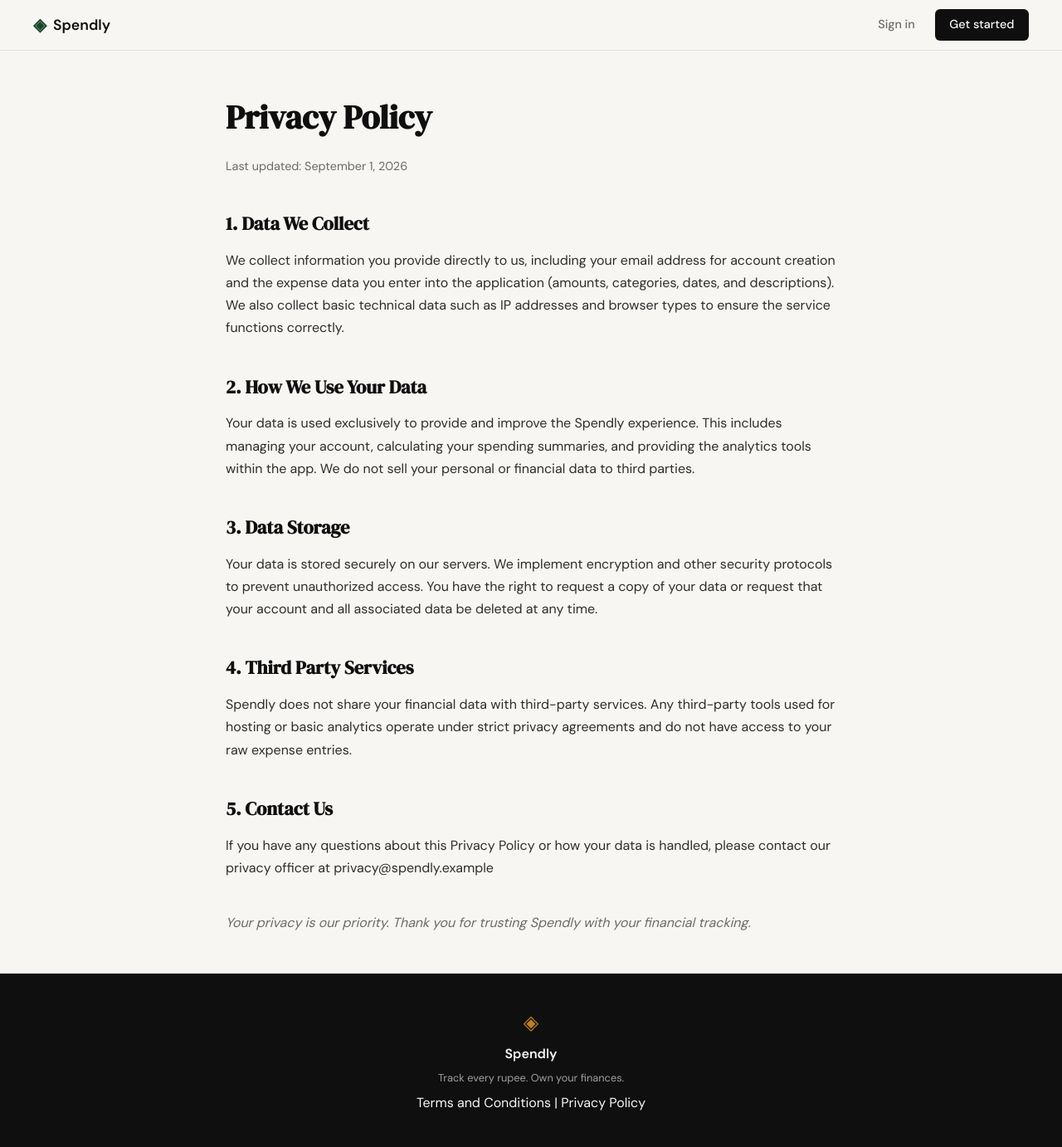
After one commit to MrMax3757/expense-tracker, a Flask app: page /privacy in a window 1280 px wide. The commit adds this page. Shown: the whole page at 83% size. Run offline with Flask 3, Linux system fonts and the light colour scheme.

Commit message:
landing: add privacy policy page and route

```diff
--- a/app.py
+++ b/app.py
@@ -25,6 +25,11 @@ def login():
 @app.route("/terms")
 def terms():
     return render_template("terms.html")
+
+
+@app.route("/privacy")
+def privacy():
+    return render_template("privacy.html")
 
 
 # ------------------------------------------------------------------ #
--- a/templates/base.html
+++ b/templates/base.html
@@ -34,7 +34,7 @@
             <span class="brand-icon">◈</span>
             <span class="footer-name">Spendly</span>
             <p class="footer-copy">Track every rupee. Own your finances.</p>
-            <p><a href="{{ url_for('terms') }}">Terms and Conditions</a> | <a href="#">Privacy Policy</a></p>
+            <p><a href="{{ url_for('terms') }}">Terms and Conditions</a> | <a href="{{ url_for('privacy') }}">Privacy Policy</a></p>
         </div>
     </footer>
 
--- /dev/null
+++ b/templates/privacy.html
@@ -0,0 +1,37 @@
+{% extends "base.html" %}
+
+{% block title %}Privacy Policy — Spendly{% endblock %}
+
+{% block content %}
+<div class="legal-page">
+    <h1 class="legal-title">Privacy Policy</h1>
+    <p class="legal-meta">Last updated: September 1, 2026</p>
+
+    <section class="legal-section">
+        <h2>1. Data We Collect</h2>
+        <p>We collect information you provide directly to us, including your email address for account creation and the expense data you enter into the application (amounts, categories, dates, and descriptions). We also collect basic technical data such as IP addresses and browser types to ensure the service functions correctly.</p>
+    </section>
+
+    <section class="legal-section">
+        <h2>2. How We Use Your Data</h2>
+        <p>Your data is used exclusively to provide and improve the Spendly experience. This includes managing your account, calculating your spending summaries, and providing the analytics tools within the app. We do not sell your personal or financial data to third parties.</p>
+    </section>
+
+    <section class="legal-section">
+        <h2>3. Data Storage</h2>
+        <p>Your data is stored securely on our servers. We implement encryption and other security protocols to prevent unauthorized access. You have the right to request a copy of your data or request that your account and all associated data be deleted at any time.</p>
+    </section>
+
+    <section class="legal-section">
+        <h2>4. Third Party Services</h2>
+        <p>Spendly does not share your financial data with third-party services. Any third-party tools used for hosting or basic analytics operate under strict privacy agreements and do not have access to your raw expense entries.</p>
+    </section>
+
+    <section class="legal-section">
+        <h2>5. Contact Us</h2>
+        <p>If you have any questions about this Privacy Policy or how your data is handled, please contact our privacy officer at privacy@spendly.example</p>
+    </section>
+
+    <p style="margin-top: 40px; font-style: italic; color: var(--ink-muted);">Your privacy is our priority. Thank you for trusting Spendly with your financial tracking.</p>
+</div>
+{% endblock %}
```
